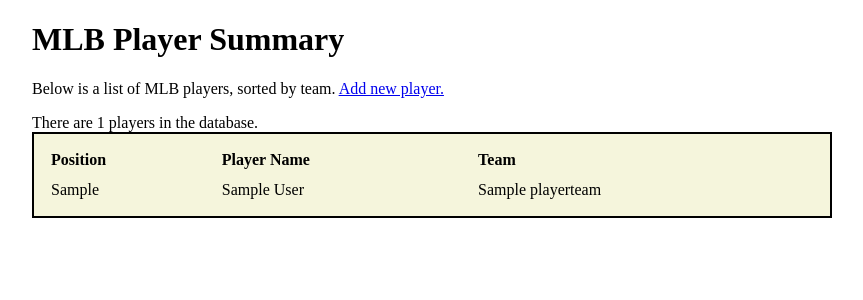
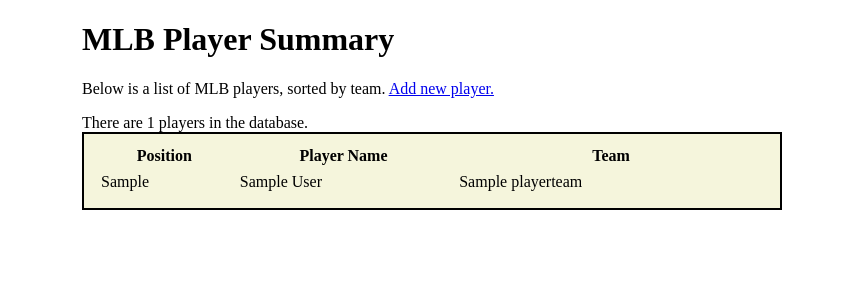
Before and after one commit to jmichaelward/Baseball-Database-Management-Project, a PHP site: page /player_summary.php in a window 1280 px wide. Shown: the top 300 px of the page, without its empty margins (208-1071 px from the left). Run offline with PHP 8.4, Linux system fonts and the light colour scheme; tables that the repository leaves empty or names only in its code hold one stand-in row (values such as "Sample post").

Commit message:
Link stylesheet in player summary.

```diff
--- a/app/player_summary.php
+++ b/app/player_summary.php
@@ -2,32 +2,7 @@
 <html>
 <head>
 	<title>MLB Player Summary</title>
-	<style type="text/css">
-		body {
-			background-color: white;
-		}
-
-		#container {
-			width: 800px;
-			margin: 0 auto;
-		}
-
-		table {
-			background-color: beige;
-			border: 2px solid black;
-			padding: 10px;
-			width: 100%;
-		}
-
-		th {
-			text-align: left;
-		}
-
-		td, th {
-			vertical-align: top;
-			padding: 5px;
-		}
-	</style>
+	<link href="/assets/style.css" rel="stylesheet" type="text/css"/>
 </head>
 <body>
 	<div id="container">
```
